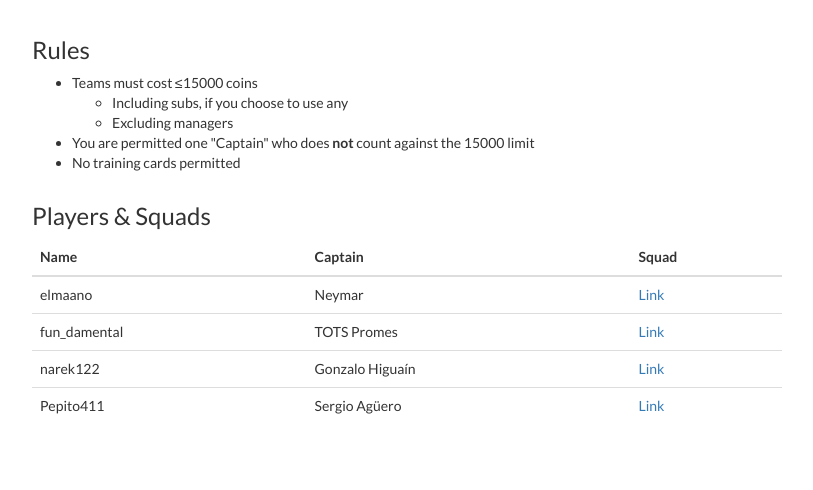
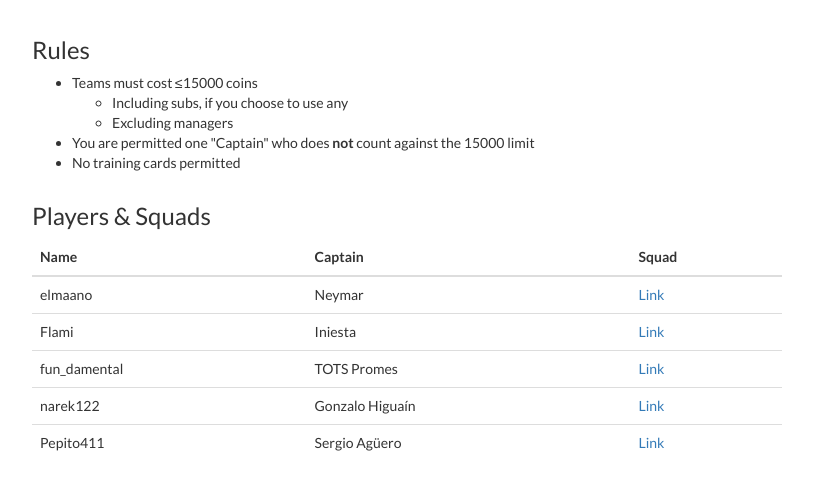
Before and after one commit to elmaano/fifa-rsl-ps4, a plain HTML site: page index.html in a window 1280 px wide. Shown: the part 176-666 px from the top of the page, without its empty margins (233-1046 px from the left). Drawn offline with nearby package versions, Linux system fonts and the light colour scheme.

Commit message:
Add flami

```diff
--- a/index.html
+++ b/index.html
@@ -105,6 +105,11 @@
                 <td><a href="http://www.futbin.com/16/squad/516941" target="_blank">Link</a></td>
               </tr>
               <tr>
+                <td>Flami</td>
+                <td>Iniesta</td>
+                <td><a href="http://www.futhead.com/16/squads/12989593/" target="_blank">Link</a></td>
+              </tr>
+              <tr>
                 <td>fun_damental</td>
                 <td>TOTS Promes</td>
                 <td><a href="http://www.futbin.com/16/squad/517402" target="_blank">Link</a></td>
```
